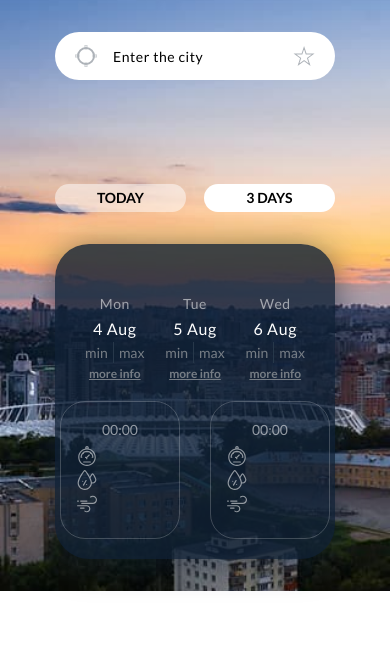
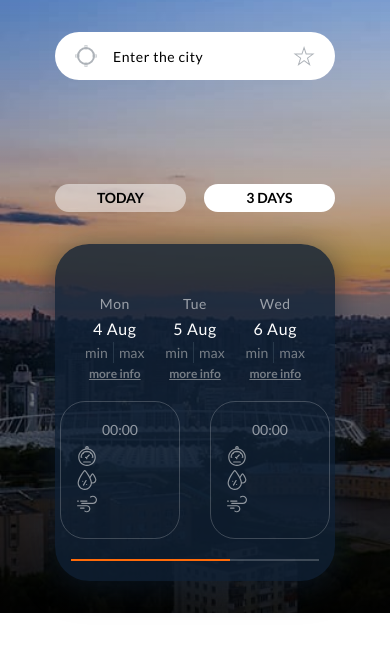
Before and after one commit to Nickolay1990/Practice_9, a website built with Vite: page src/index.html in a window 390 px wide. Both pictures are taken after a click on the button "3 DAYS". Built offline with nearby package versions, Linux system fonts and the light colour scheme.

Commit message:
done scrolbar

```diff
--- a/src/css/styles.css
+++ b/src/css/styles.css
@@ -102,20 +102,40 @@ select {
 }
 
 .home-one {
-	background-image: url(/img/mobile-one.jpg);
+	background-image: linear-gradient(
+			to bottom,
+			rgba(0, 0, 0, 0) 0%,
+			rgba(0, 0, 0, 0.5) 100%
+		),
+		url(/img/mobile-one.jpg);
 }
 @media screen and (min-resolution: 192dpi) {
 	.home-one {
-		background-image: url(/img/mobile-one@2x.jpg);
+		background-image: linear-gradient(
+				to bottom,
+				rgba(0, 0, 0, 0) 0%,
+				rgba(0, 0, 0, 0.5) 100%
+			),
+			url(/img/mobile-one@2x.jpg);
 	}
 }
 
 .home-three {
-	background-image: url(/img/mobile-five.jpg);
+	background-image: linear-gradient(
+			to bottom,
+			rgba(0, 0, 0, 0) 0%,
+			rgba(0, 0, 0, 0.8) 100%
+		),
+		url(/img/mobile-five.jpg);
 	padding-top: 184px;
 }
 @media screen and (min-resolution: 192dpi) {
 	.home-three {
-		background-image: url(/img/mobile-five@2x.jpg);
+		background-image: linear-gradient(
+				to bottom,
+				rgba(0, 0, 0, 0) 0%,
+				rgba(0, 0, 0, 0.8) 100%
+			),
+			url(/img/mobile-five@2x.jpg);
 	}
 }
--- a/src/css/three-day.css
+++ b/src/css/three-day.css
@@ -79,6 +79,7 @@
 
 .three-days-more-info-list {
 	display: flex;
+	margin-bottom: 20px;
 }
 
 .three-days-more-info-wrapper {
@@ -130,3 +131,15 @@
 	color: #fff;
 	opacity: 0.54;
 }
+
+.swiper-scrollbar {
+	height: 2px;
+	background-color: rgba(255, 255, 255, 0.2);
+	width: 248px;
+	margin: 0 auto;
+}
+
+.swiper-scrollbar-drag {
+	background: #ff6b09;
+	height: 2px;
+}
--- a/src/js/render-weather-utils.js
+++ b/src/js/render-weather-utils.js
@@ -194,7 +194,6 @@ function renderHumidity(data) {
 }
 
 function renderWind(data) {
-	console.log(data);
 	DOM.moreInfoWind.forEach((item, index) => {
 		item.textContent = `${(
 			(data[index].day.maxwind_kph * 1000) /
--- a/src/js/swiper.js
+++ b/src/js/swiper.js
@@ -1,11 +1,9 @@
 import Swiper from 'swiper';
 import 'swiper/css';
-import { Navigation } from 'swiper/modules';
-
-let citySwiper;
+import { Navigation, Scrollbar } from 'swiper/modules';
 
 export function initCitySwiper() {
-	citySwiper = new Swiper('[data-swiper-cities]', {
+	const citySwiper = new Swiper('[data-swiper-cities]', {
 		modules: [Navigation],
 		spaceBetween: 10,
 		slidesPerView: 'auto',
@@ -16,11 +14,14 @@ export function initCitySwiper() {
 	});
 }
 
-let moreInfoSwiper;
-
 export function initMoreInfoSwiper() {
-	moreInfoSwiper = new Swiper('[data-swiper-more-info]', {
+	const moreInfoSwiper = new Swiper('[data-swiper-more-info]', {
+		modules: [Scrollbar],
 		spaceBetween: 30,
 		slidesPerView: 2,
+		scrollbar: {
+			el: '.swiper-scrollbar',
+			draggable: true, // если нужно перетаскивать
+		},
 	});
 }
--- a/src/partials/three-day.html
+++ b/src/partials/three-day.html
@@ -153,6 +153,7 @@
 					</div>
 				</li>
 			</ul>
+			<div class="swiper-scrollbar"></div>
 		</div>
 	</div>
 </div>
```
